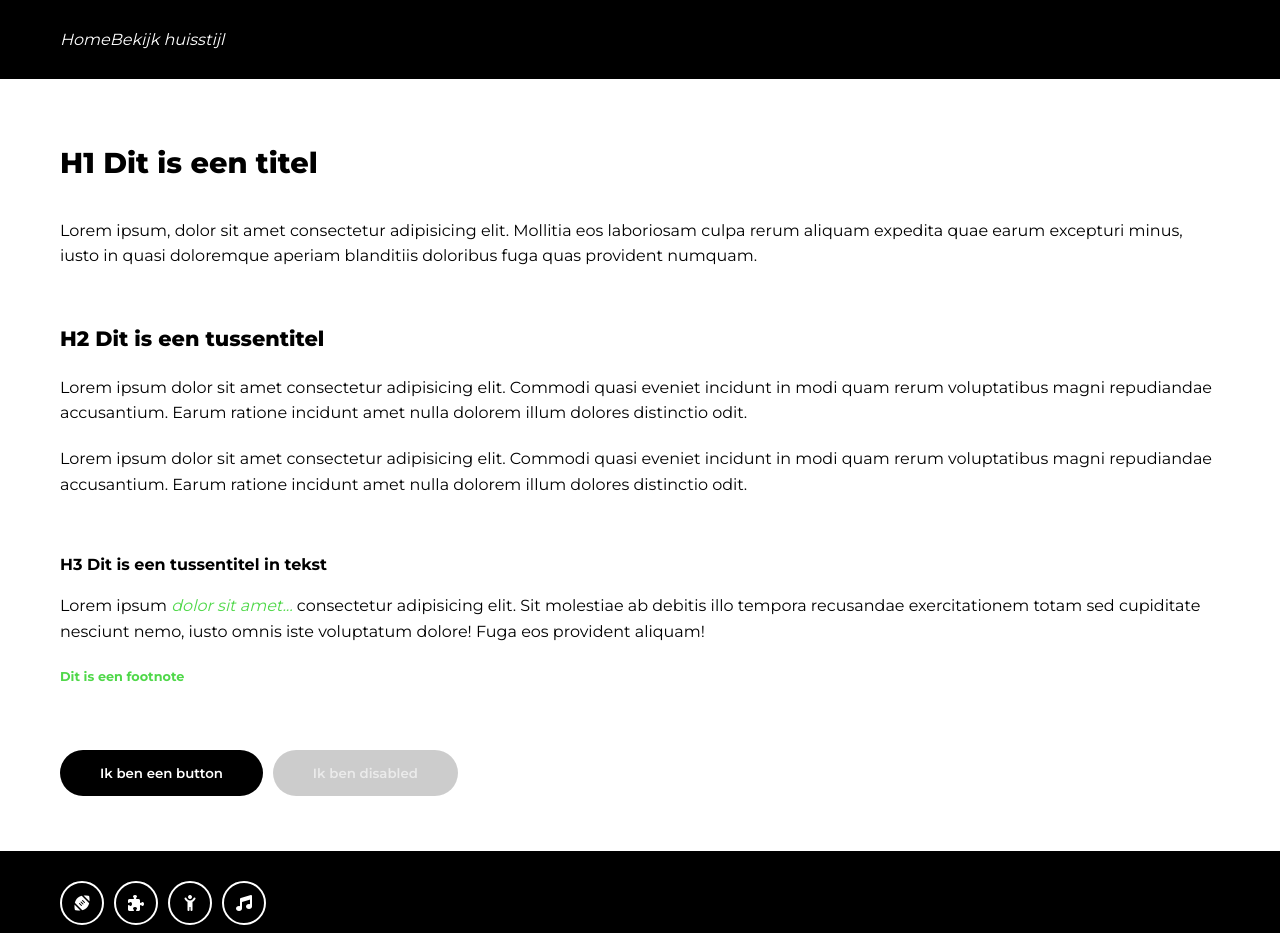
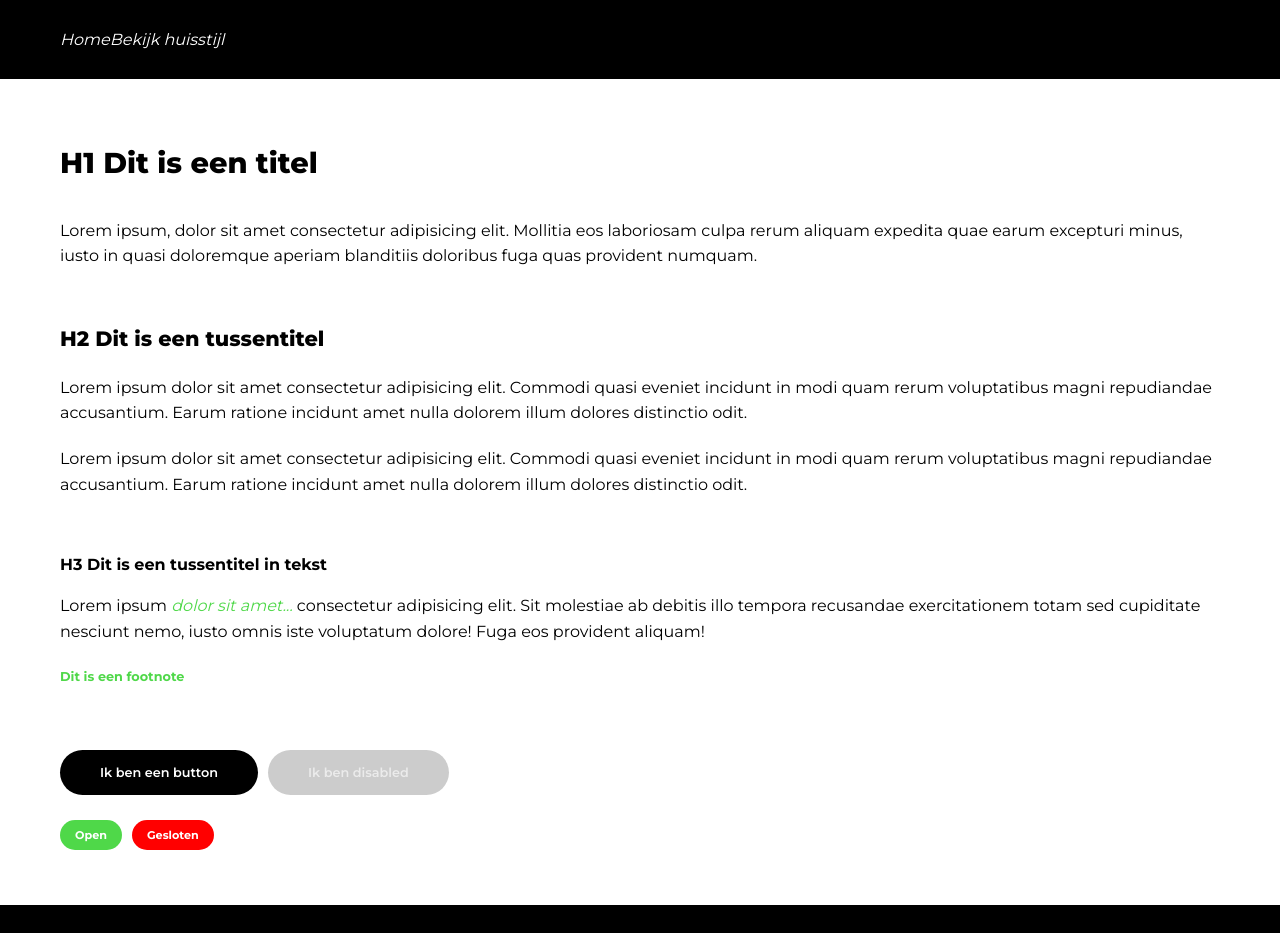
Before and after one commit to Heimdalbe/Mimisbrunnr-frontend, a React (Vite) app in the folder mimisbrunnr-frontend/: page /huisstijl in a window 1280 px wide. Shown: the top 933 px of the page. Built offline with nearby package versions, Linux system fonts and the light colour scheme.

Commit message:
Toevoegen chips

```diff
--- /dev/null
+++ b/mimisbrunnr-frontend/src/components/Evenementen/Event.css
@@ -0,0 +1,35 @@
+.icon {
+  border: 2px solid var(--white);
+  border-radius: 50%;
+  background-color: var(--black);
+  color: var(--white);
+  font-size: 1rem;
+  display: flex;
+  justify-content: center;
+  align-items: center;
+  width: 40px;
+  height: 40px;
+}
+
+.chip {
+  font-size: 0.7rem;
+  font-weight: bold;
+  padding: 8px 15px;
+  border-radius: 30px;
+  color: var(--white);
+  width: fit-content;
+}
+
+.chip.open {
+  background-color: var(--green);
+}
+
+.chip.closed {
+  background-color: red;
+}
+
+@media (max-width: 768px) {
+  .chip {
+    font-size: 0.8rem;
+  }
+}
--- /dev/null
+++ b/mimisbrunnr-frontend/src/components/Evenementen/EventChip.jsx
@@ -0,0 +1,11 @@
+import './Event.css';
+
+const EventChip = ({ open }) => {
+  return (
+    <span className={`chip ${open ? 'open' : 'closed'}`}>
+      {open ? 'Open' : 'Gesloten'}
+    </span>
+  );
+}
+
+export default EventChip;
--- a/mimisbrunnr-frontend/src/components/Evenementen/EventIcon.css
+++ /dev/null
@@ -1,12 +0,0 @@
-.icon {
-  border: 2px solid var(--white);
-  border-radius: 50%;
-  background-color: var(--black);
-  color: var(--white);
-  font-size: 1rem;
-  display: flex;
-  justify-content: center;
-  align-items: center;
-  width: 40px;
-  height: 40px;
-}
--- a/mimisbrunnr-frontend/src/components/Evenementen/EventIcon.jsx
+++ b/mimisbrunnr-frontend/src/components/Evenementen/EventIcon.jsx
@@ -1,4 +1,4 @@
-import './EventIcon.css';
+import './Event.css';
 
 const EventIcon = ({ iconClass }) => {
   return (
--- a/mimisbrunnr-frontend/src/index.css
+++ b/mimisbrunnr-frontend/src/index.css
@@ -127,6 +127,7 @@ a:hover {
 
 .primary-button,
 .primary-button-dark {
+  font-size: 0.8rem;
   font-weight: 600;
   padding: 15px 40px;
   border: none;
@@ -160,7 +161,6 @@ a:hover {
 }
 
 .primary-button:disabled {
-
   color: rgba(255, 255, 255, 0.6);
   background-color: rgba(0, 0, 0, 0.2);
 }
--- a/mimisbrunnr-frontend/src/pages/Huisstijl/Huisstijl.jsx
+++ b/mimisbrunnr-frontend/src/pages/Huisstijl/Huisstijl.jsx
@@ -1,3 +1,4 @@
+import EventChip from '../../components/Evenementen/EventChip';
 import EventIcon from '../../components/Evenementen/EventIcon'
 
 const Huisstijl = () => {
@@ -22,6 +23,10 @@ const Huisstijl = () => {
           <button className='primary-button'>Ik ben een button</button>
           <button className='primary-button' disabled>Ik ben disabled</button>
         </div>
+        <div className="button-wrapper">
+          <EventChip open={true}/>
+          <EventChip open={false}/>
+        </div>
       </div>
       <div className='dark-bg'>
         <div className="container">
```
